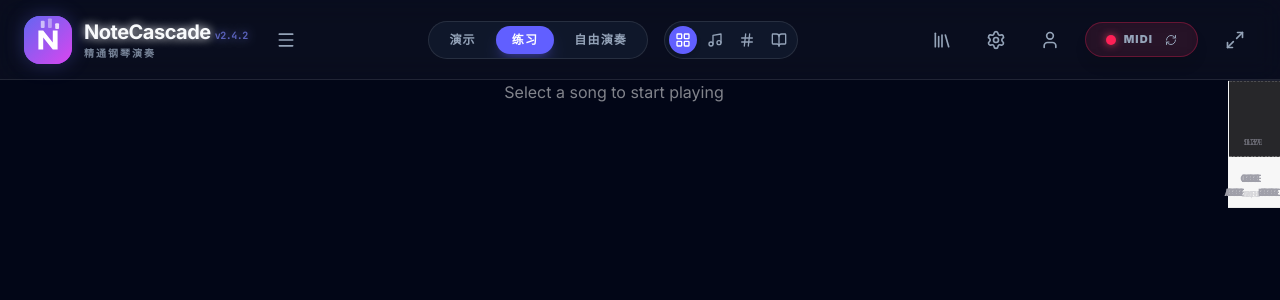
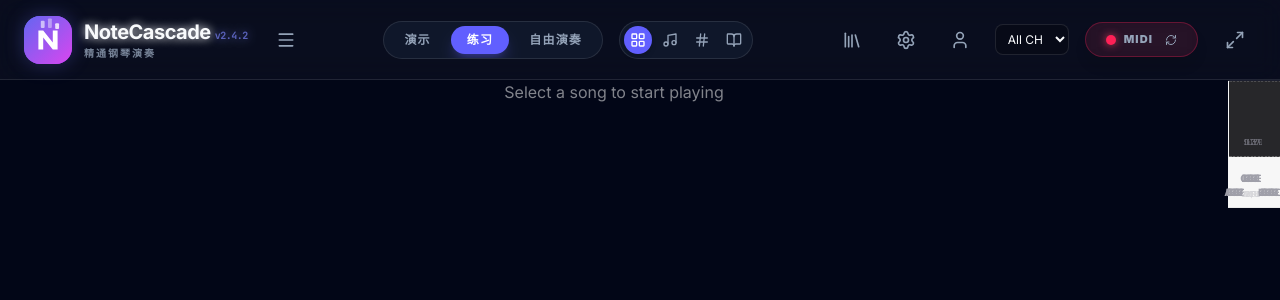
Before and after one commit to AjaCHN/NoteCascade, a Next.js app: page / in a window 1280 px wide. Shown: the top 300 px of the page. Built offline with nearby package versions, Linux system fonts and the light colour scheme.

Commit message:
feat(header): Add MIDI channel selection to AppHeader
Introduces a dropdown to select the MIDI channel for incoming messages. This allows users to filter MIDI input and practice with specific channels. The component is conditionally rendered based on the presence of `setMidiChannel` prop.

```diff
--- a/app/components/AppContent.tsx
+++ b/app/components/AppContent.tsx
@@ -142,6 +142,8 @@ export function AppContent({
         toggleFullScreen={toggleFullScreen}
         viewMode={viewMode}
         setViewMode={setViewMode}
+        midiChannel={midiProps.midiChannel}
+        setMidiChannel={midiProps.setMidiChannel}
       />
 
       <main id="main-content" className="flex flex-1 overflow-hidden relative z-10">
--- a/app/components/AppHeader.tsx
+++ b/app/components/AppHeader.tsx
@@ -30,6 +30,8 @@ interface AppHeaderProps {
   showLibrary: boolean;
   viewMode: 'waterfall' | 'sheet' | 'numbered' | 'theory';
   setViewMode: (mode: 'waterfall' | 'sheet' | 'numbered' | 'theory') => void;
+  midiChannel?: number | 'all';
+  setMidiChannel?: (channel: number | 'all') => void;
 }
 
 export function AppHeader({
@@ -45,7 +47,9 @@ export function AppHeader({
   setShowLibrary,
   showLibrary,
   viewMode,
-  setViewMode
+  setViewMode,
+  midiChannel,
+  setMidiChannel
 }: AppHeaderProps) {
   const locale = useLocale();
   const playMode = usePlayMode();
@@ -180,6 +184,22 @@ export function AppHeader({
 
         <ProfileButton />
 
+        {setMidiChannel && (
+          <select
+            value={midiChannel}
+            onChange={(e) => setMidiChannel(e.target.value === 'all' ? 'all' : parseInt(e.target.value, 10))}
+            className="hidden md:block bg-black/20 border theme-border rounded-lg px-2 py-1.5 text-xs theme-text-primary outline-none focus:ring-1 focus:ring-indigo-500"
+            title="MIDI Channel"
+          >
+            <option value="all">All CH</option>
+            {Array.from({ length: 16 }, (_, i) => (
+              <option key={i + 1} value={i + 1}>
+                CH {i + 1}
+              </option>
+            ))}
+          </select>
+        )}
+
         <button
           onClick={() => connectMidi && connectMidi()}
           disabled={isConnecting}
```
